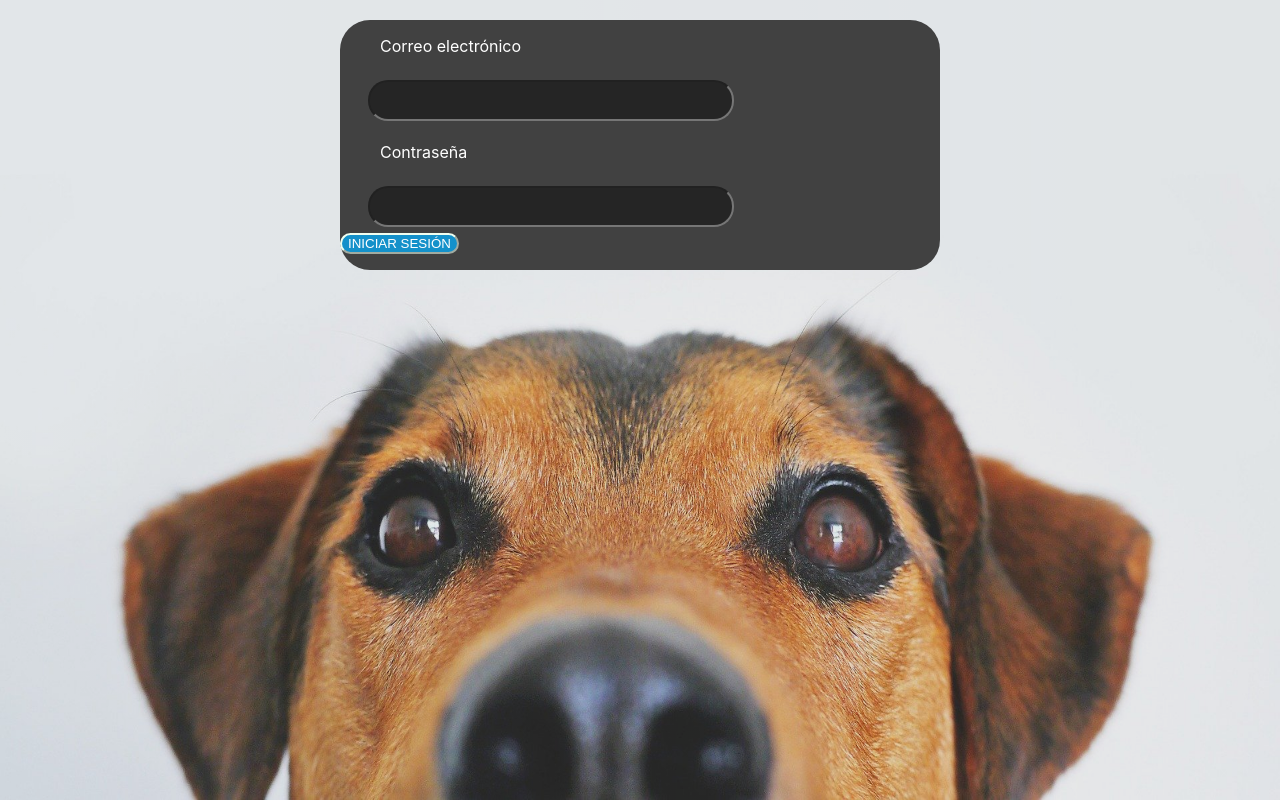
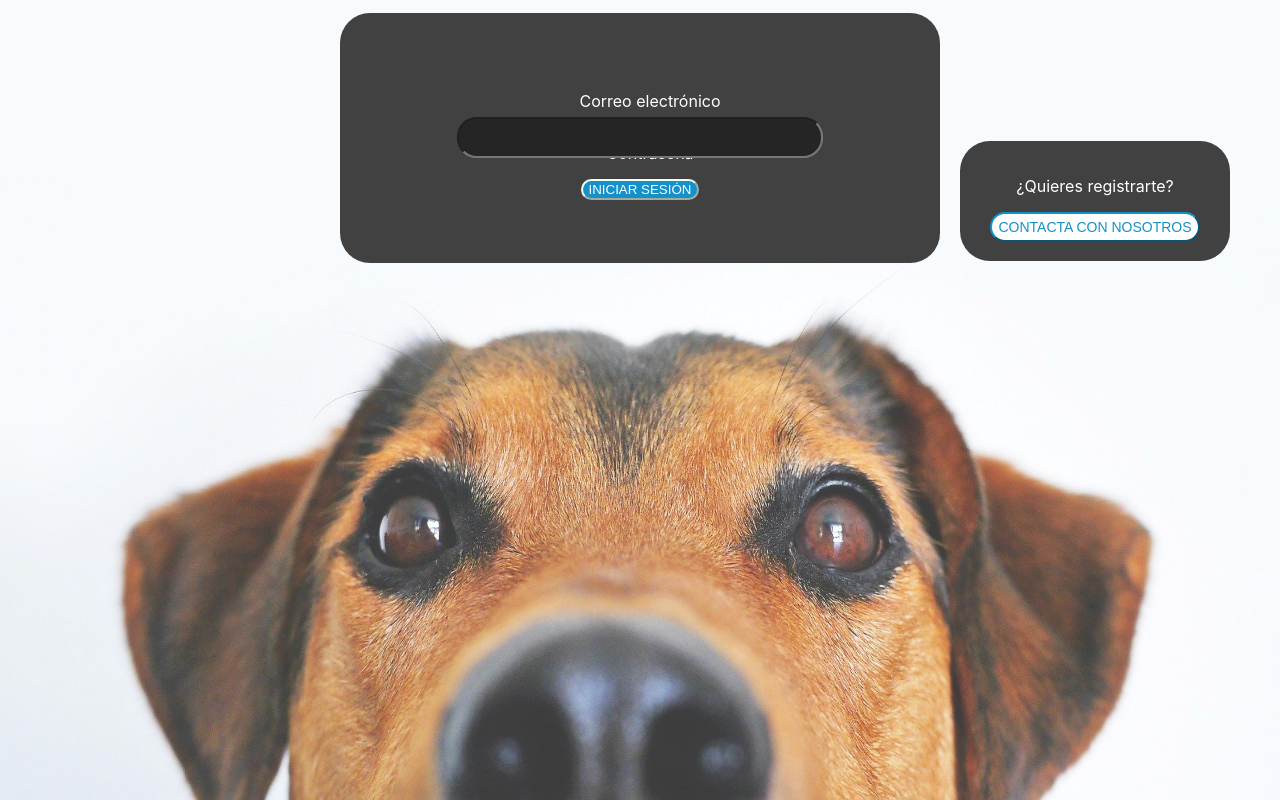
Before and after one commit to EscolanoGarnica/logindiagnostic, a React (Create React App) app: page / in a window 1280 px wide. Built offline with nearby package versions, Linux system fonts and the light colour scheme.

Commit message:
tooltip, correctly flexed

```diff
--- a/package.json
+++ b/package.json
@@ -8,7 +8,8 @@
     "@testing-library/user-event": "^7.2.1",
     "react": "^16.13.1",
     "react-dom": "^16.13.1",
-    "react-scripts": "3.4.3"
+    "react-scripts": "3.4.3",
+    "react-tooltip": "^4.2.10"
   },
   "scripts": {
     "start": "react-scripts start",
--- a/src/App.css
+++ b/src/App.css
@@ -1,10 +1,6 @@
 body {
   background-image: linear-gradient(to right, #282c2a, #0a0908ed);
   color: white;
-}
-
-.login{
-  padding-top: 20px;
 }
 
 .loginContainer {
@@ -14,14 +10,32 @@ body {
   position: absolute;
   margin-left: auto;
   margin-right: auto;
+  margin-top: 1%;
   left: 0;
   right: 0;
   border-radius: 30px;
+  display: flex;
+  align-items: center;
+  justify-content: center;
+  flex-direction: column;
 }
 
-.loginContainer div {
-  width: 200px;
-  height: 90px;
+.registerContainer {
+  background-color: rgb(65, 65, 65);
+  width: 250px;
+  height: 100px;
+  position: absolute;
+  margin-left: 75%;
+  margin-top: 11%;
+  margin-right: auto;
+  left: 0;
+  right: 0;
+  border-radius: 30px;
+  display: flex;
+  align-items: center;
+  justify-content: center;
+  flex-direction: column;
+  padding:10px;
 }
 
 .imageDog {
@@ -56,7 +70,24 @@ body {
 .iniciarsesion{
   border-color: honeydew;
   border-radius: 20px;
+  border-width: 2px;
   background-color: rgb(20, 145, 202);
   color: white;
+  font-weight: 500;
+}
 
+.contactabutton{
+  border-color: rgb(20, 145, 202);
+  border-radius: 20px;
+  border-width: 2px;
+  background-color: white;
+  color: rgb(20, 145, 202);
+  font-weight: 500;
+  height: 30px;
+  font-size: 14px;
 }
+
+.tooltip {
+  width: 120px;
+  font-size: 10px;
+}
--- a/src/Login.js
+++ b/src/Login.js
@@ -1,5 +1,7 @@
 import React, { Component } from "react";
 import dog from "./img/dog_nocopyright.jpg";
+
+import ReactTooltip from "react-tooltip";
 
 class Login extends Component {
   render() {
@@ -7,35 +9,30 @@ class Login extends Component {
       <div>
         <img class="imageDog" src={dog} alt="dog photo"></img>
 
-        <div class="login">
+        <div class="loginContainer">
+          <p class="letras"> Correo electrónico</p>
+          <input class="input" type="text" onChange={this.myChangeHandler} />
 
-          <div class="loginContainer">
+          <p class="letras">Contraseña</p>
+          <input class="input" type="text" onChange={this.myChangeHandler} />
 
-            <div class="inputsContainer">
-              <p class="letras"> Correo electrónico</p>
-              <input
-                class="input"
-                type="text"
-                onChange={this.myChangeHandler}
-              />
-            </div>
+          <button class="iniciarsesion">INICIAR SESIÓN</button>
+        </div>
 
-            <div class="inputsContainer">
-              <p class="letras">Contraseña</p>
-              <input
-                class="input"
-                type="text"
-                onChange={this.myChangeHandler}
-              />
-            </div>
-
-            <div>
-            <button class="iniciarsesion">
-                INICIAR SESIÓN
-            </button>
-            </div>
-
-          </div>
+        <div class="registerContainer">
+          <p>¿Quieres registrarte?</p>
+          <button class="contactabutton" data-tip data-for="registerTip">
+            CONTACTA CON NOSOTROS
+          </button>
+          <ReactTooltip
+            id="registerTip"
+            place="bottom"
+            effect="solid"
+            multiline={true}
+            className="tooltip"
+          >
+            + 34 636 8836 60 contacto@dinbeat.com dinbeat.com
+          </ReactTooltip>
         </div>
       </div>
     );
```
Also changed, not shown: 1 other file (tests, documents, lock files or other folders).
